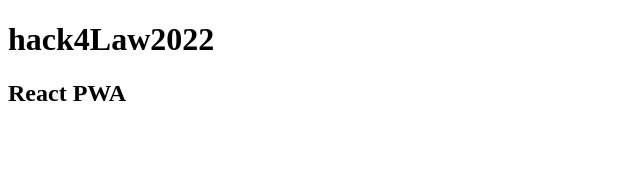
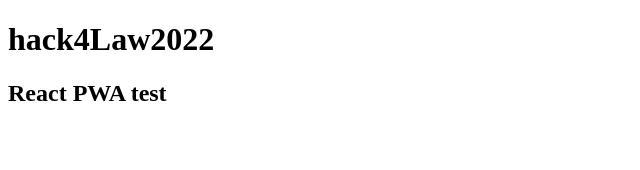
Before and after one commit to mbrydak/hack4Law2022, a React (Vite) app in the folder vite-project/: page / in a window 1280 px wide. Shown: the top 170 px of the page, without its empty margins (0-640 px from the left). Built offline with nearby package versions, Linux system fonts and the light colour scheme.

Commit message:
pwa change vite.config

```diff
--- a/vite-project/src/App.jsx
+++ b/vite-project/src/App.jsx
@@ -4,7 +4,7 @@ const App = () => {
   return (
     <>
       <h1>hack4Law2022</h1>
-      <h2>React PWA</h2>
+      <h2>React PWA test</h2>
     </>
   );
 };
--- a/vite-project/vite.config.js
+++ b/vite-project/vite.config.js
@@ -1,7 +1,7 @@
-import { defineConfig } from 'vite'
-import react from '@vitejs/plugin-react'
+import { VitePWA } from 'vite-plugin-pwa'
 
-// https://vitejs.dev/config/
-export default defineConfig({
-  plugins: [react()]
-})
+export default {
+  plugins: [
+    VitePWA()
+  ]
+}
```
